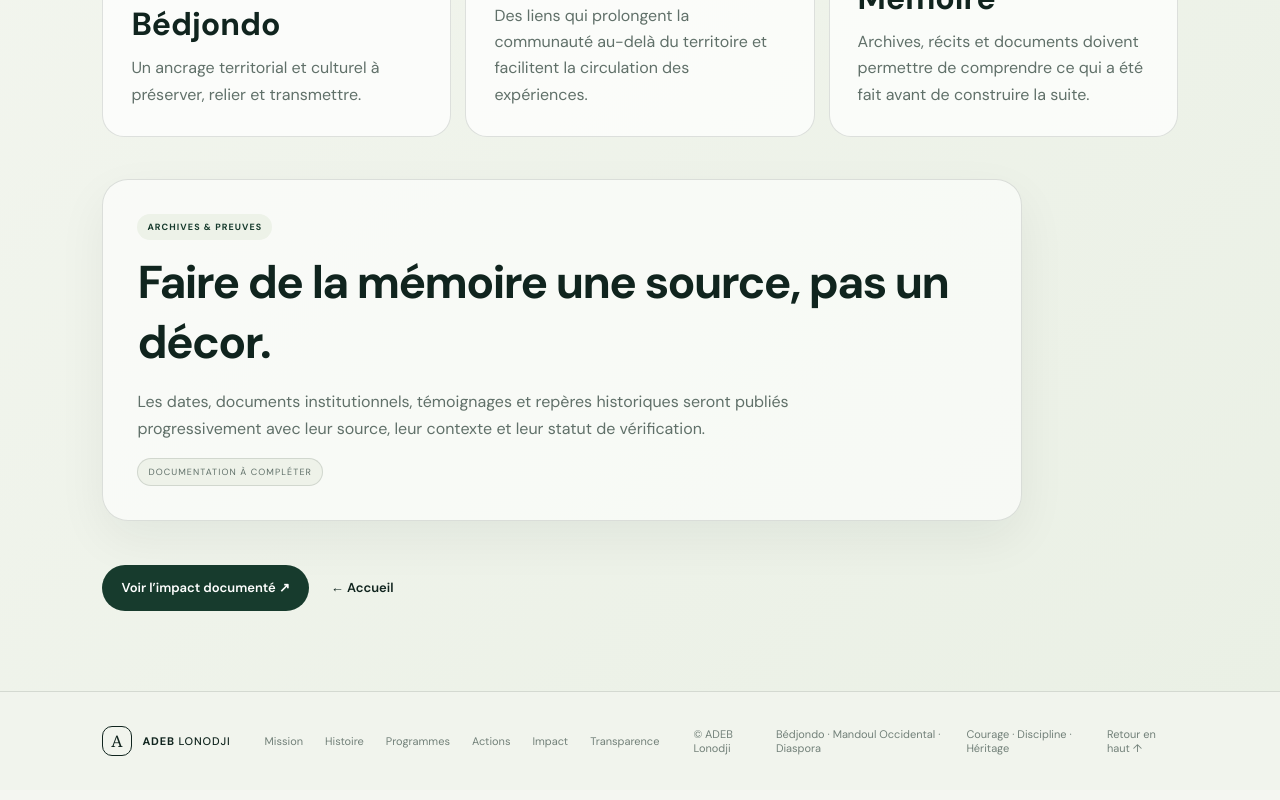
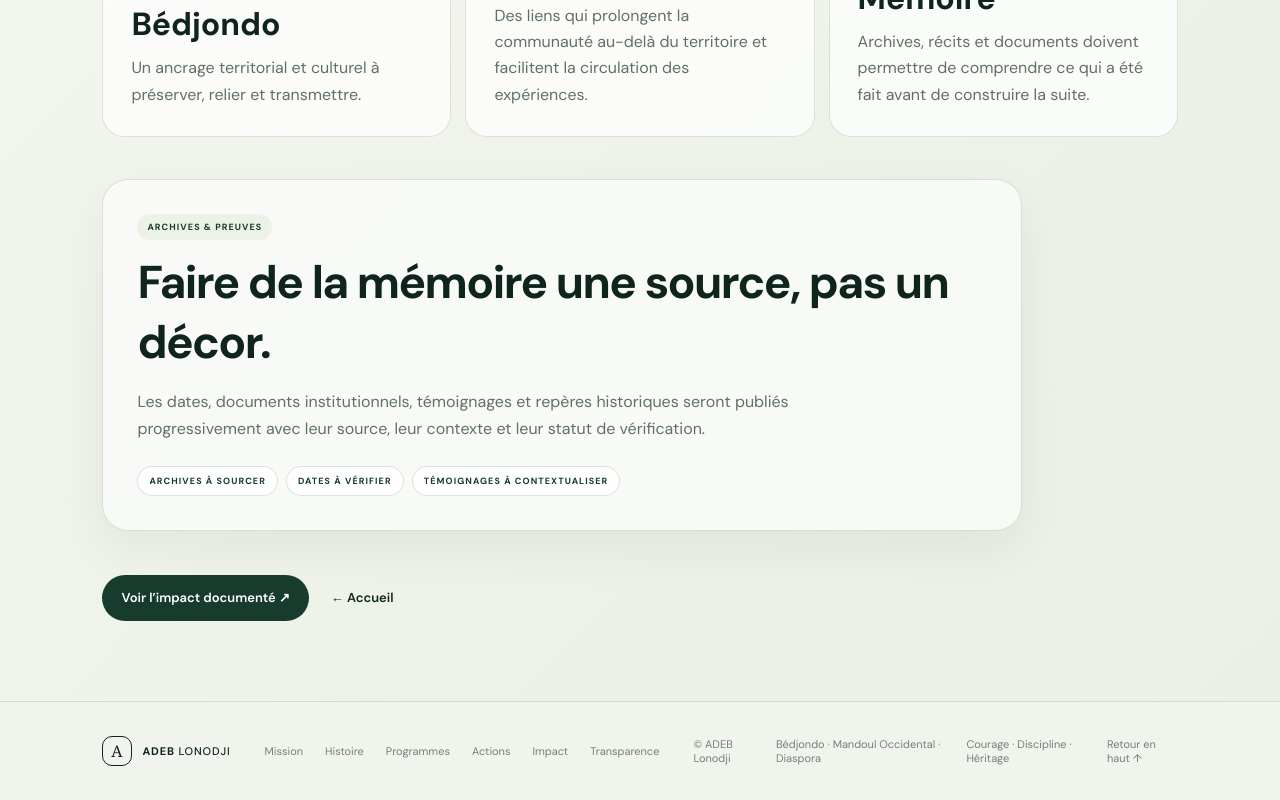
Before and after one commit to bmlemad/Lonodji, a Next.js app: page /histoire in a window 1280 px wide. Shown: the part 873-1673 px from the top of the page. Built offline with nearby package versions, Linux system fonts and the light colour scheme; a web font is replaced by a local one.

Commit message:
content: add historical verification status

```diff
--- a/app/histoire/page.tsx
+++ b/app/histoire/page.tsx
@@ -34,7 +34,7 @@ export default function Histoire() {
           Les dates, documents institutionnels, témoignages et repères historiques seront publiés
           progressivement avec leur source, leur contexte et leur statut de vérification.
         </p>
-        <span className="status">Documentation à compléter</span>
+        <div className="status-list"><span>ARCHIVES À SOURCER</span><span>DATES À VÉRIFIER</span><span>TÉMOIGNAGES À CONTEXTUALISER</span></div>
       </section>
       <Link className="button primary" href="/impact">Voir l’impact documenté ↗</Link>
       <Link className="back-link" href="/">← Accueil</Link>
```
